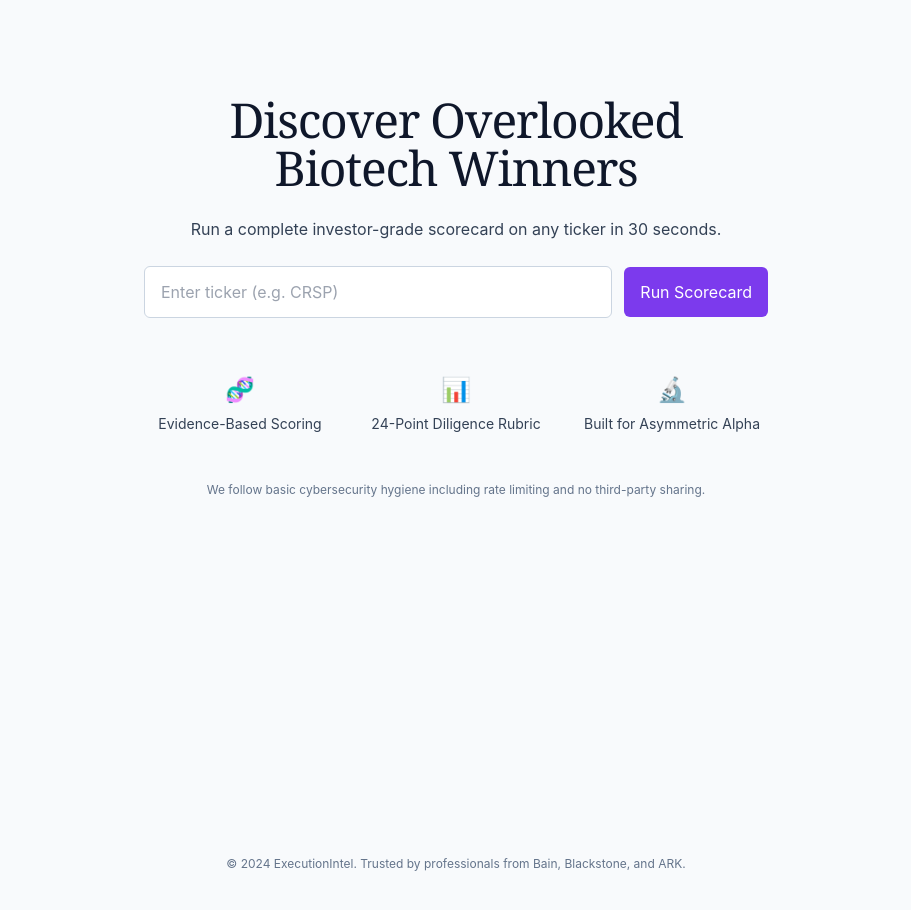
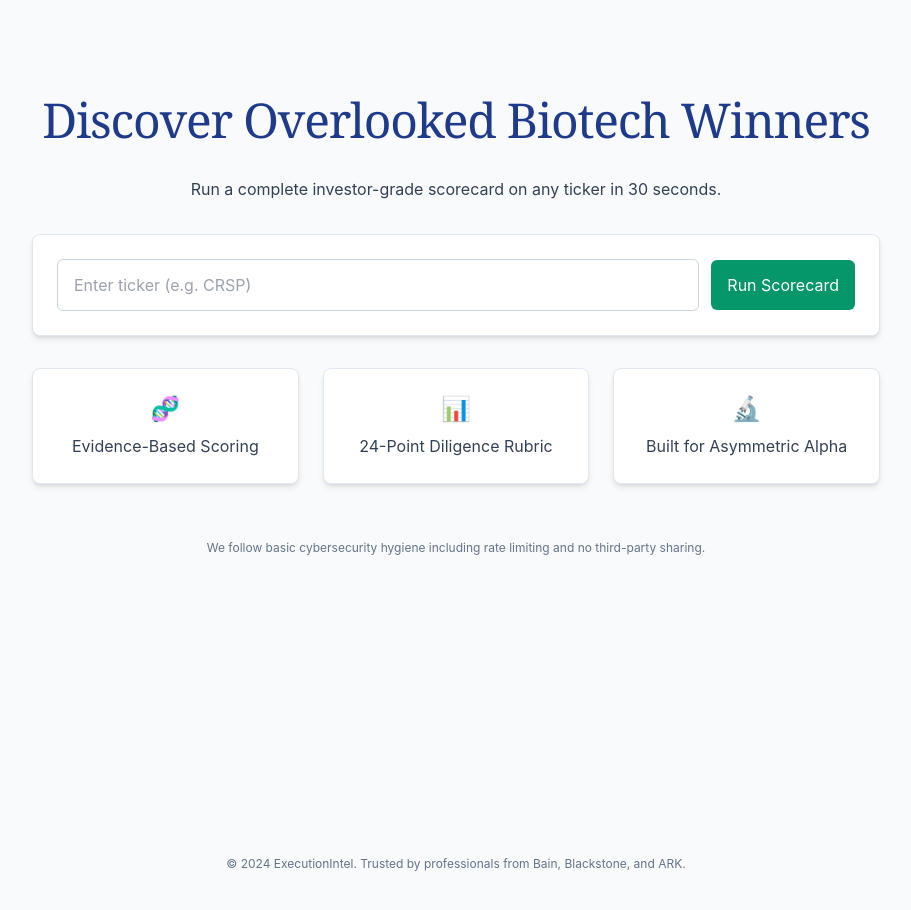
Before and after one commit to connortpeterson/ops-risk-landing, a React (Vite) app: page / in a window 1280 px wide. Shown: the top 910 px of the page, without its empty margins (184-1095 px from the left). Built offline with nearby package versions, Linux system fonts and the light colour scheme.

Commit message:
restyle landing and scorecard

```diff
--- a/components/ScorecardRenderer.tsx
+++ b/components/ScorecardRenderer.tsx
@@ -1,4 +1,7 @@
-import { CircularProgressbar, buildStyles } from 'react-circular-progressbar'
+import {
+  CircularProgressbarWithChildren,
+  buildStyles,
+} from 'react-circular-progressbar'
 import type { Scorecard } from '../lib/scoreCompany'
 import 'react-circular-progressbar/dist/styles.css'
 
@@ -14,17 +17,17 @@ export default function ScorecardRenderer({ scorecard }: Props) {
     <div className="space-y-6">
       <div className="flex flex-col items-center space-y-2">
         <div className="w-24 h-24">
-          <CircularProgressbar
+          <CircularProgressbarWithChildren
             value={percent}
-            text={`${percent}%`}
             styles={buildStyles({
-              pathColor: '#7c3aed',
-              textColor: '#0f172a',
+              pathColor: '#059669',
               trailColor: '#e2e8f0',
             })}
-          />
+          >
+            <div className="text-4xl font-bold text-blue-900">{percent}%</div>
+          </CircularProgressbarWithChildren>
         </div>
-        <h1 className="text-3xl font-bold">
+        <h1 className="text-3xl font-serif tracking-tight text-blue-900">
           {scorecard.ticker.toUpperCase()}
         </h1>
       </div>
@@ -33,7 +36,7 @@ export default function ScorecardRenderer({ scorecard }: Props) {
         {scorecard.breakdown.map((item) => (
           <div
             key={item.category}
-            className="scorecard bg-slate-50 p-4 rounded-lg shadow-sm flex justify-between items-start"
+            className="scorecard flex justify-between items-start"
           >
             <div>
               <h2 className="font-bold">{item.category}</h2>
--- a/src/LandingPage.tsx
+++ b/src/LandingPage.tsx
@@ -15,8 +15,8 @@ function LandingPage() {
 
   return (
     <section className="bg-slate-50 min-h-screen">
-      <div className="max-w-2xl mx-auto text-center space-y-6 py-16 px-6">
-        <h1 className="text-4xl sm:text-5xl font-serif tracking-tight text-slate-900">
+      <div className="max-w-4xl mx-auto space-y-8 text-center py-16 px-6">
+        <h1 className="text-3xl sm:text-5xl font-serif tracking-tight text-blue-900">
           Discover Overlooked Biotech Winners
         </h1>
         <p className="text-slate-700 leading-relaxed">
@@ -24,7 +24,7 @@ function LandingPage() {
         </p>
         <form
           onSubmit={handleSubmit}
-          className="flex flex-col sm:flex-row items-center justify-center gap-3"
+          className="card flex flex-col sm:flex-row items-center justify-center gap-3"
         >
           <input
             type="text"
@@ -39,16 +39,16 @@ function LandingPage() {
           </button>
         </form>
 
-        <div className="grid grid-cols-1 sm:grid-cols-3 gap-6 text-sm pt-8">
-          <div className="feature space-y-2">
+        <div className="grid grid-cols-1 sm:grid-cols-3 gap-6">
+          <div className="feature card space-y-2">
             <div className="text-2xl">🧬</div>
             <p>Evidence-Based Scoring</p>
           </div>
-          <div className="feature space-y-2">
+          <div className="feature card space-y-2">
             <div className="text-2xl">📊</div>
             <p>24-Point Diligence Rubric</p>
           </div>
-          <div className="feature space-y-2">
+          <div className="feature card space-y-2">
             <div className="text-2xl">🔬</div>
             <p>Built for Asymmetric Alpha</p>
           </div>
--- a/src/index.css
+++ b/src/index.css
@@ -25,7 +25,7 @@ h3,
 h4,
 h5,
 h6 {
-  @apply font-serif tracking-tight text-primary-900;
+  @apply font-serif text-3xl tracking-tight text-blue-900;
 }
 
 body {
@@ -37,13 +37,17 @@ body {
 
 @layer components {
   .btn-primary {
-    @apply bg-primary-600 text-white hover:bg-primary-700 rounded-md px-4 py-3
+    @apply bg-emerald-600 text-white hover:bg-emerald-700 rounded-md px-4 py-3
       transition-all duration-200 ease-in-out hover:scale-105 active:scale-95;
+  }
+
+  .card {
+    @apply bg-white p-6 shadow-md rounded-lg border border-slate-200 hover:shadow-lg transition-shadow duration-300;
   }
 
   .scorecard,
   .feature {
-    @apply hover:shadow-lg transition-shadow duration-300;
+    @apply card;
   }
 }
 
```
